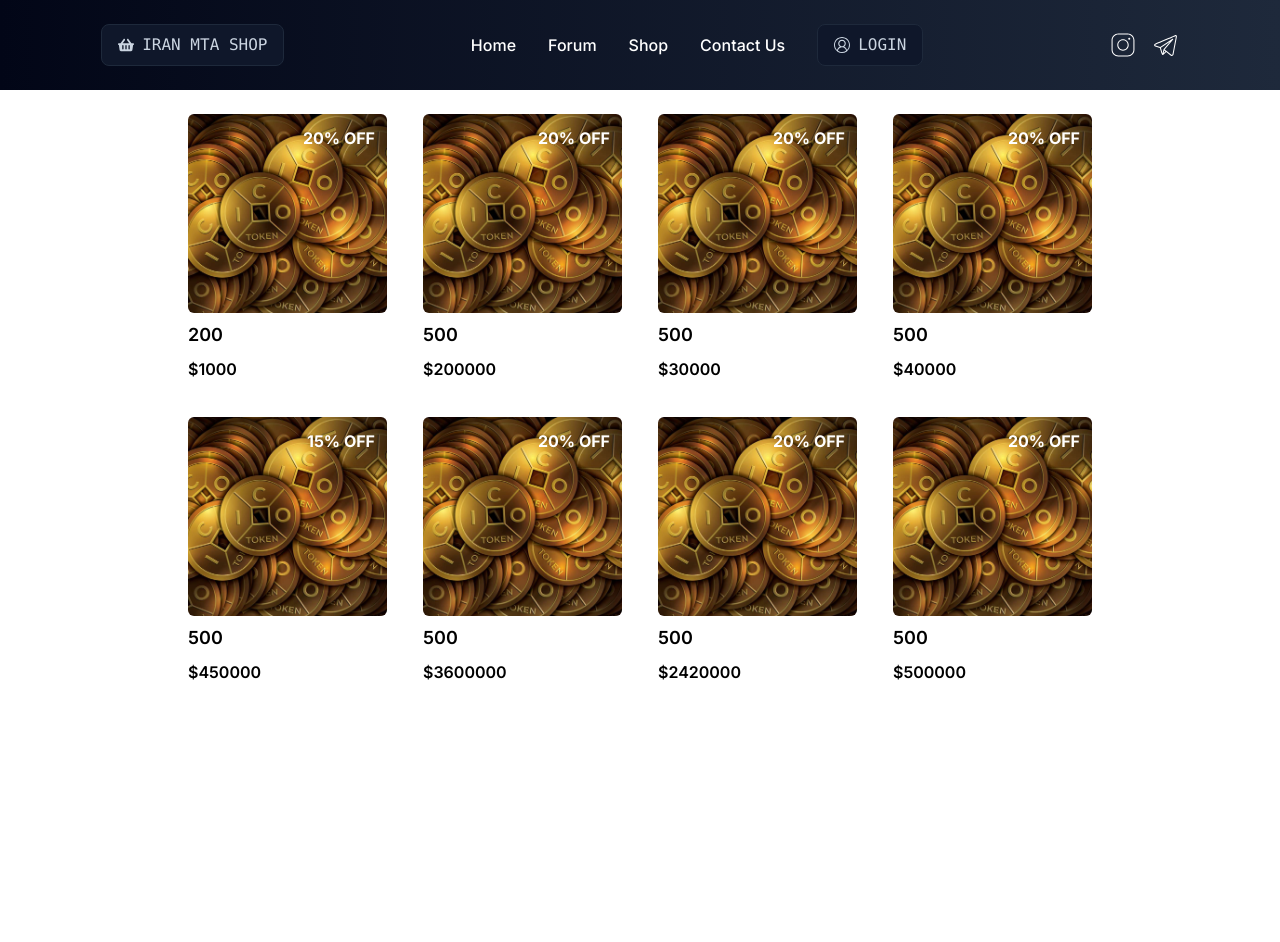
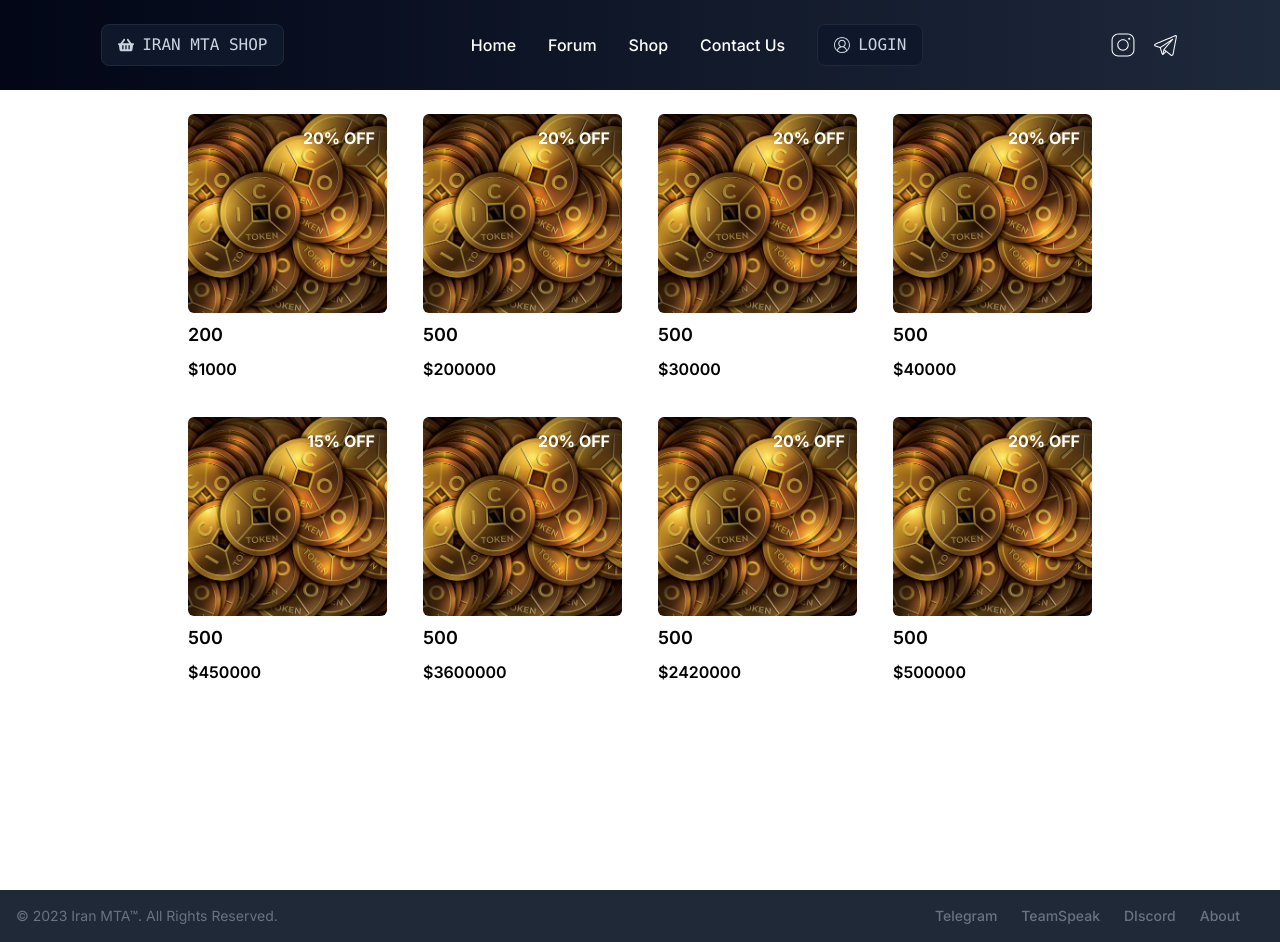
Before and after one commit to Mohammadreza-Tatlari/IranCard, a Next.js app: page / in a window 1280 px wide. Before the commit the page ends 808 px from the top, so only its background shows below. Built offline with nearby package versions, Linux system fonts and the light colour scheme.

Commit message:
Footer is added to project and layout got some modification and Toaster is added

```diff
--- /dev/null
+++ b/app/components/Footer.tsx
@@ -0,0 +1,43 @@
+'use client'
+import React from "react";
+
+export default function Footer() {
+
+  return (
+    <>
+      <footer id="footerBar" className=" bg-gray-800">
+        <div className="w-full mx-auto max-w-screen-xl p-4 md:flex md:items-center md:justify-between">
+          <span className="text-sm text-gray-500 sm:text-center dark:text-gray-400">
+            © 2023{" "}
+            <a href="https://iranmta.ir/" target="_blank" className="hover:underline">
+              Iran MTA™
+            </a>
+            . All Rights Reserved.
+          </span>
+          <ul className="flex flex-wrap items-center mt-3 text-sm font-medium text-gray-500 dark:text-gray-400 sm:mt-0">
+            <li>
+              <a href="https://telegram.org/iranmta" target="_blank" className="hover:underline me-4 md:me-6">
+                Telegram
+              </a>
+            </li>
+            <li>
+              <a href="#" className="hover:underline me-4 md:me-6">
+                TeamSpeak
+              </a>
+            </li>
+            <li>
+              <a href="#" className="hover:underline me-4 md:me-6">
+                DIscord
+              </a>
+            </li>
+            <li>
+              <a href="#" className="hover:underline me-4 md:me-6">
+                About
+              </a>
+            </li>
+          </ul>
+        </div>
+      </footer>
+    </>
+  );
+}
--- a/app/layout.tsx
+++ b/app/layout.tsx
@@ -1,10 +1,13 @@
 import type { Metadata } from 'next'
 import { Inter } from 'next/font/google'
 import './globals.css'
+import { Toaster } from 'react-hot-toast';
 
 import Navbar from './components/Navbar/Navbar';
-import ClientOnly from './components/ClientOnly';
+// import ClientOnly from './components/ClientOnly';
 import LoginModal from './components/Modals/LoginModal';
+import Footer from './components/Footer';
+import useUserState from './hooks/useUserState';
 
 const inter = Inter({ subsets: ['latin'] })
 
@@ -21,13 +24,13 @@
   return (
     <html lang="en">
       <body className={inter.className}>
-        <ClientOnly>
+        <Toaster />
         <Navbar />
         <LoginModal />
-        </ClientOnly>
-        <div className="">
+         <div className='min-h-screen'>
         {children}
-        </div>
+         </div>
+        <Footer />
         </body>
     </html>
   )
```
